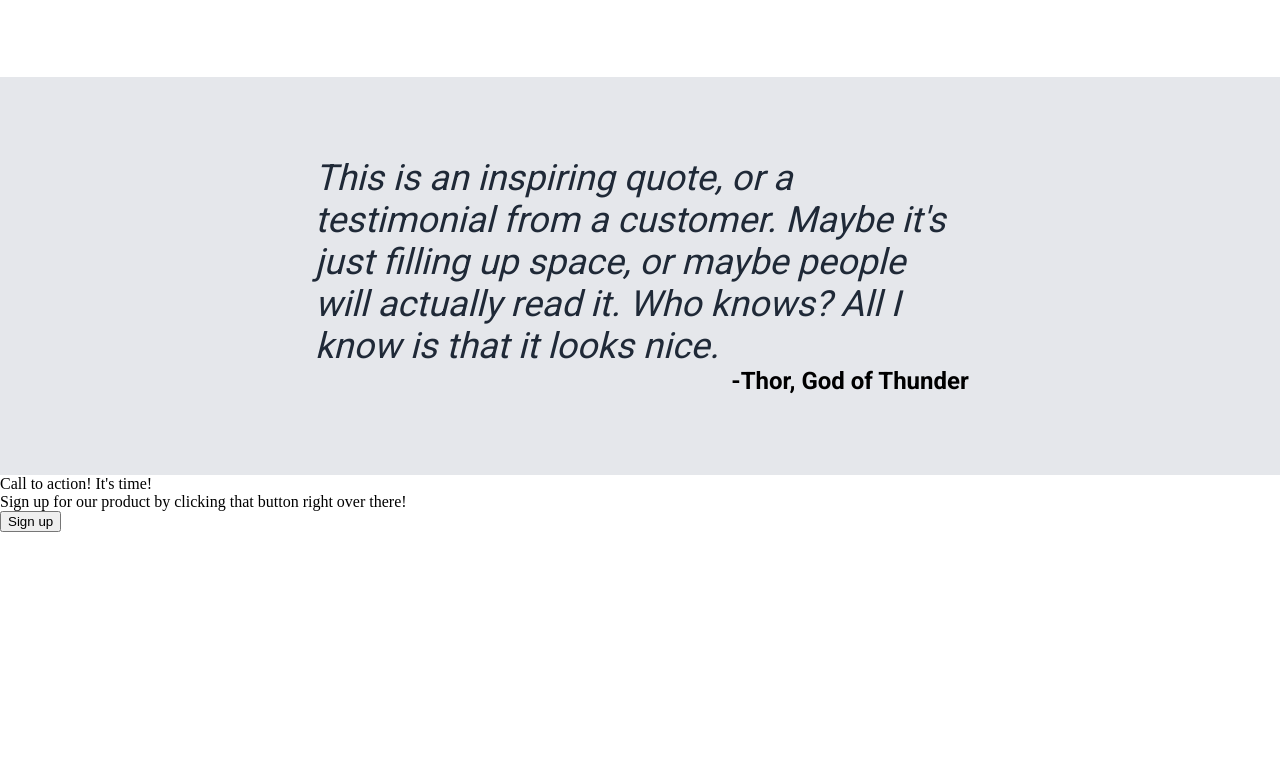
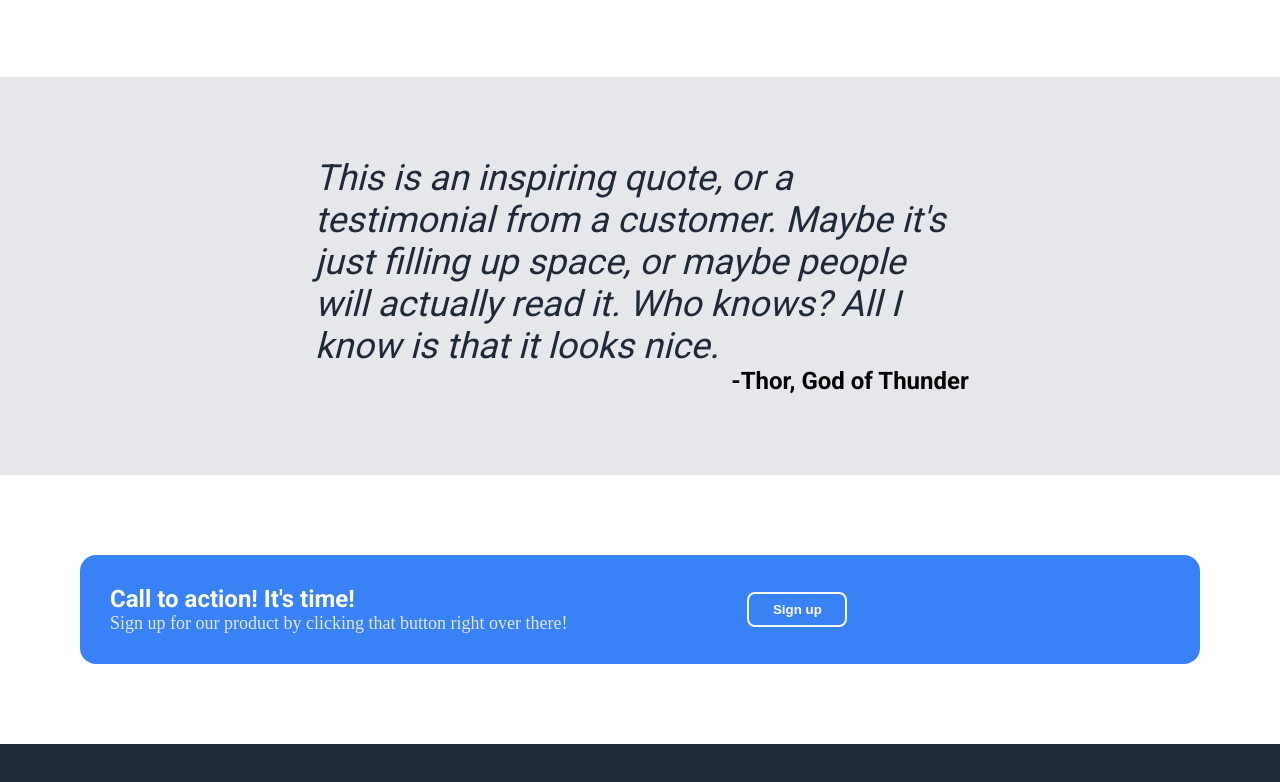
Before and after one commit to acas16/Landing-page, a plain HTML site: page index.html in a window 1280 px wide. Shown: the part 828-1610 px from the top of the page. Before the commit the page ends 1360 px from the top, so only its background shows below. Drawn offline with Linux system fonts and the light colour scheme.

Commit message:
Completed call to action styling

```diff
--- a/style.css
+++ b/style.css
@@ -145,3 +145,50 @@ a{
     align-items: end;
     margin-left: 420px;
 }
+
+.action{
+    display: flex;
+    background-color: #3882F6;
+    border: 1px;
+    border-radius: 16px;
+    margin: 80px;
+    padding: 30px;
+}
+
+.action-text{
+    font-family: Roboto, sans-serfif;
+    color: white;
+    font-weight: 700;
+    font-size: 24px;
+}
+
+.sign-up-text{
+    color: #E5E7EB;
+    font-size: 18px;
+}
+
+.action-button{
+    display: flex;
+    color: white;
+    border: 2px solid #F9FAF8;
+    background-color:#3882F6;
+    border-radius: 8px;
+    font-weight: 700;
+    height: 35px;
+    justify-content: center;
+    align-items: center;
+    width: 100px;
+}
+
+.button-container{
+    display: flex;
+    align-items: center;
+    margin-left: 180px;
+}
+
+.footer{
+    background-color: #1F2937;
+    color:#E5E7EB;
+    padding: 35px;
+    font-family: roboto, sans-serif;
+}
```
